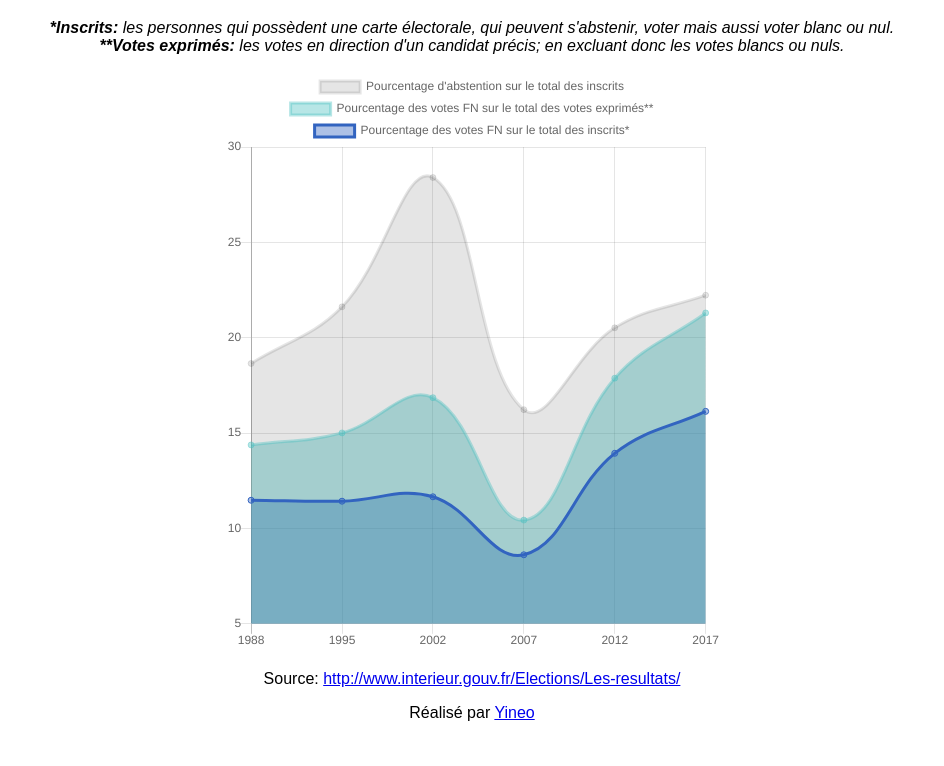
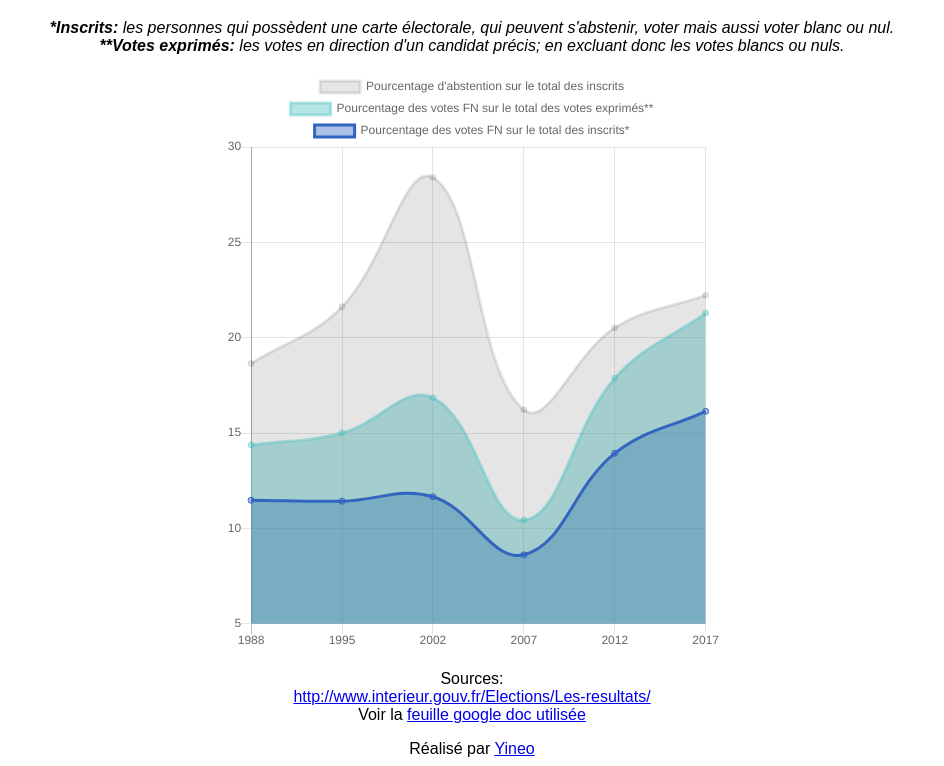
Before and after one commit to fn-facts/fn-facts.github.io, a plain HTML site: page index.html in a window 1280 px wide. Shown: the part 98-864 px from the top of the page, without its empty margins (168-1112 px from the left). Before the commit the page ends 828 px from the top, so only its background shows below. Drawn offline with nearby package versions, Linux system fonts and the light colour scheme.

Commit message:
ajout de la feuille google doc en source

```diff
--- a/index.html
+++ b/index.html
@@ -54,13 +54,11 @@
         <canvas height="350px" id="myChart"></canvas>
       </div>
 
-      <p class="sources">Source: <a href="http://www.interieur.gouv.fr/Elections/Les-resultats/">http://www.interieur.gouv.fr/Elections/Les-resultats/</a></p>
+      <p class="sources">Sources: <br /><a href="http://www.interieur.gouv.fr/Elections/Les-resultats/">http://www.interieur.gouv.fr/Elections/Les-resultats/</a><br/>
+      Voir la <a href="https://docs.google.com/spreadsheets/d/1Ql_udGFIes12oz8LIqTLrxEz8WgKcJDg9WhaR4EmNwg/edit#gid=0">feuille google doc utilisée</a>
+      </p>
       <footer>Réalisé par <a href="http://yineo.fr">Yineo</a></footer>
     </div>
-
-
-
-
 
     <script src="https://cdnjs.cloudflare.com/ajax/libs/Chart.js/2.5.0/Chart.bundle.min.js"></script>
     <script>
```
